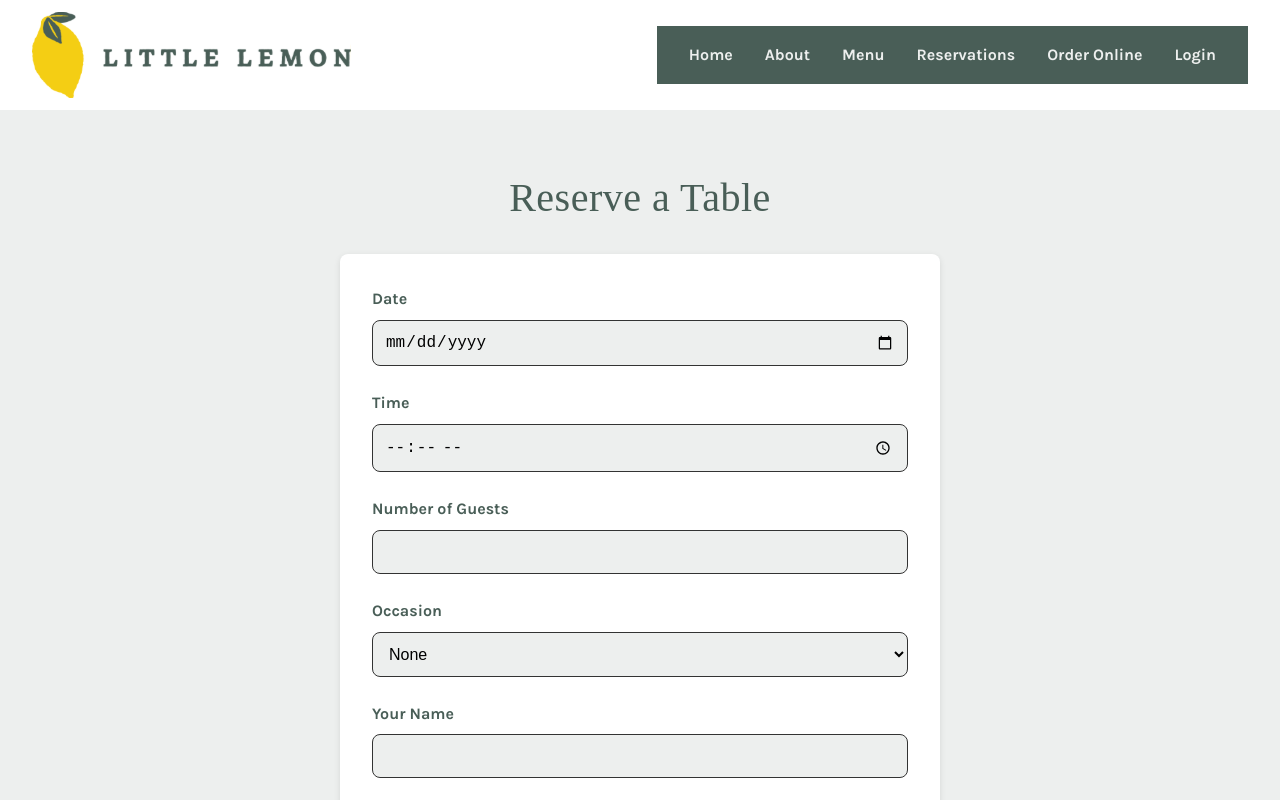
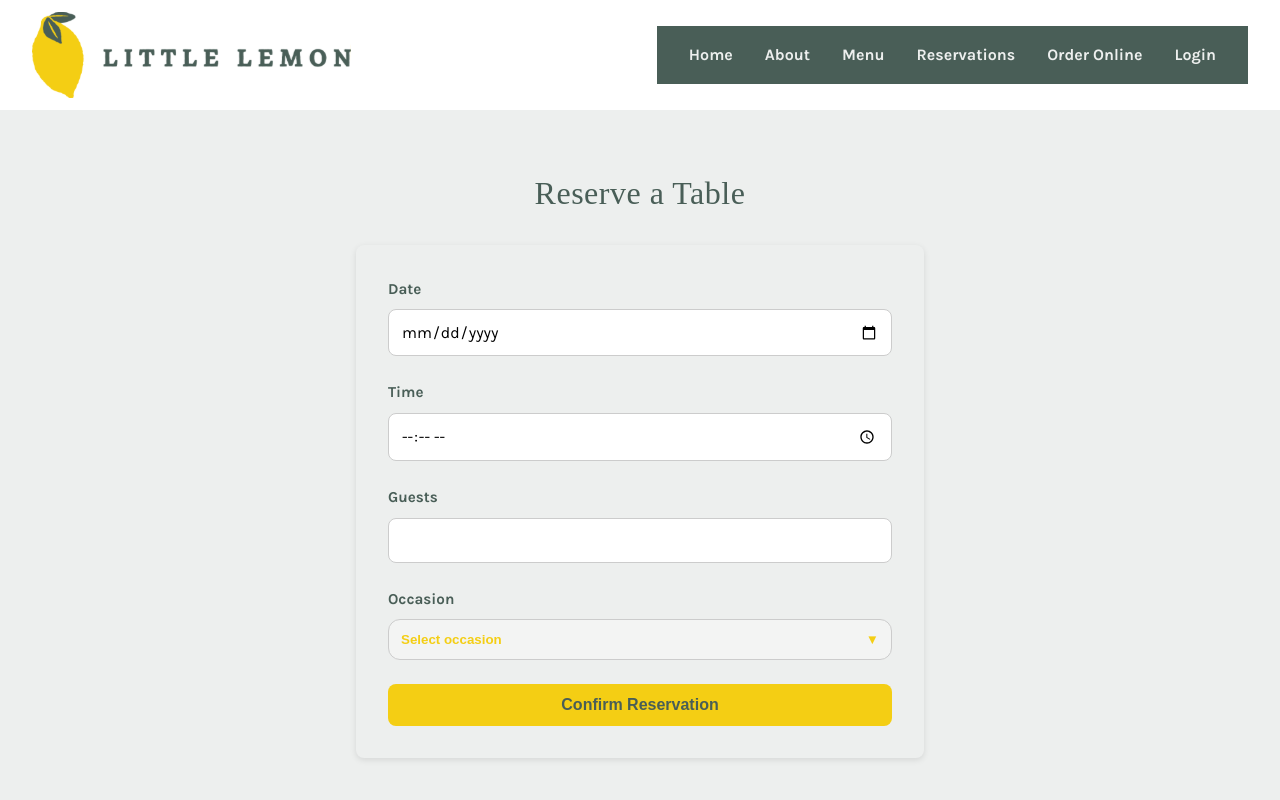
Before and after one commit to Aimeevdb/little-lemon-booking, a React (Create React App) app: page /booking in a window 1280 px wide. Shown: the top 800 px of the page. Built offline with nearby package versions, Linux system fonts and the light colour scheme; a web font is replaced by a local one.

Commit message:
Created booking form component for booking page.

```diff
--- /dev/null
+++ b/src/components/BookingForm.js
@@ -0,0 +1,54 @@
+import { useState } from "react";
+import { useNavigate } from "react-router-dom";
+import "../styles/components/booking.css";
+import Dropdown from "./Dropdown";
+
+
+export default function BookingForm() {
+  const navigate = useNavigate();
+  const [formData, setFormData] = useState({
+    date: "",
+    time: "",
+    guests: "",
+    occasion: "",
+  });
+
+  function handleChange(e) {
+    setFormData({ ...formData, [e.target.id]: e.target.value });
+  }
+
+  function handleSubmit(e) {
+    e.preventDefault();
+    navigate("/confirmation", { state: formData });
+  }
+
+  return (
+    <form className="booking-form" onSubmit={handleSubmit}>
+      <div className="form-field">
+        <label htmlFor="date">Date</label>
+        <input type="date" id="date" value={formData.date} onChange={handleChange} />
+      </div>
+      <div className="form-field">
+        <label htmlFor="time">Time</label>
+        <input type="time" id="time" value={formData.time} onChange={handleChange} />
+      </div>
+      <div className="form-field">
+        <label htmlFor="guests">Guests</label>
+        <input type="number" id="guests" value={formData.guests} onChange={handleChange} />
+      </div>
+<div className="form-field">
+  <label>Occasion</label>
+  <Dropdown
+    label="Select occasion"
+    options={["Birthday", "Anniversary", "Other"]}
+    value={formData.occasion}
+    onChange={(value) =>
+      setFormData((prev) => ({ ...prev, occasion: value }))
+    }
+  />
+</div>
+
+      <button type="submit">Confirm Reservation</button>
+    </form>
+  );
+}
--- /dev/null
+++ b/src/components/Dropdown.js
@@ -0,0 +1,38 @@
+import { useState } from "react";
+import "../styles/components/dropdown.css";
+
+export default function Dropdown({ label, options, value, onChange }) {
+  const [isOpen, setIsOpen] = useState(false);
+
+  function handleSelect(option) {
+    onChange(option);
+    setIsOpen(false);
+  }
+
+  return (
+    <div className="dropdown">
+      <button
+        type="button"
+        className={`dropdown-trigger ${value ? "selected" : ""}`}
+        onClick={() => setIsOpen(!isOpen)}
+      >
+        <span>{value || label}</span>
+        <span className="chevron">{isOpen ? "▲" : "▼"}</span>
+      </button>
+
+      {isOpen && (
+        <ul className="dropdown-menu">
+          {options.map((option) => (
+            <li
+              key={option}
+              className="dropdown-option"
+              onClick={() => handleSelect(option)}
+            >
+              {option}
+            </li>
+          ))}
+        </ul>
+      )}
+    </div>
+  );
+}
--- a/src/pages/BookingPage.js
+++ b/src/pages/BookingPage.js
@@ -1,92 +1,11 @@
-import { useNavigate } from "react-router-dom";
+import BookingForm from "../components/BookingForm";
 import "../styles/components/booking.css";
 
 export default function BookingPage() {
-  const navigate = useNavigate();
-
-  function handleSubmit(e) {
-    e.preventDefault();
-    navigate("/confirmation");
-  }
-
   return (
     <main className="booking-page">
       <h1>Reserve a Table</h1>
-
-      <form className="booking-form" onSubmit={handleSubmit}>
-
-        {/* Date */}
-        <div className="form-field">
-          <label htmlFor="res-date">Date</label>
-          <input
-            type="date"
-            id="res-date"
-            name="date"
-            required
-          />
-        </div>
-
-        {/* Time */}
-        <div className="form-field">
-          <label htmlFor="res-time">Time</label>
-          <input
-            type="time"
-            id="res-time"
-            name="time"
-            required
-          />
-        </div>
-
-        {/* Number of Guests */}
-        <div className="form-field">
-          <label htmlFor="guests">Number of Guests</label>
-          <input
-            type="number"
-            id="guests"
-            name="guests"
-            min="1"
-            max="10"
-            required
-          />
-        </div>
-
-        {/* Occasion */}
-        <div className="form-field">
-          <label htmlFor="occasion">Occasion</label>
-          <select id="occasion" name="occasion">
-            <option>None</option>
-            <option>Birthday</option>
-            <option>Anniversary</option>
-          </select>
-        </div>
-
-        {/* Name */}
-        <div className="form-field">
-          <label htmlFor="name">Your Name</label>
-          <input
-            type="text"
-            id="name"
-            name="name"
-            required
-          />
-        </div>
-
-        {/* Email */}
-        <div className="form-field">
-          <label htmlFor="email">Email</label>
-          <input
-            type="email"
-            id="email"
-            name="email"
-            required
-          />
-        </div>
-
-        {/* Submit */}
-        <button type="submit" className="submit-button">
-          Confirm Reservation
-        </button>
-      </form>
+      <BookingForm />
     </main>
   );
 }
--- a/src/styles/components/booking.css
+++ b/src/styles/components/booking.css
@@ -1,22 +1,22 @@
 .booking-page {
-  padding: 4rem 2rem;
-  background-color: var(--neutral-light);
+  padding: 4rem 1rem;
+  max-width: 600px;
+  margin: 0 auto;
   font-family: var(--font-family-base);
+  color: var(--neutral-dark);
 }
 
 .booking-page h1 {
-  font-size: 2.5rem;
+  font-size: 2rem;
   margin-bottom: 2rem;
   text-align: center;
   color: var(--secondary-color);
 }
 
 .booking-form {
-  max-width: 600px;
-  margin: 0 auto;
   display: grid;
   gap: 1.5rem;
-  background-color: white;
+  background-color: var(--neutral-light);
   padding: 2rem;
   border-radius: var(--radius);
   box-shadow: var(--shadow);
@@ -30,30 +30,32 @@
 .form-field label {
   font-weight: 600;
   margin-bottom: 0.5rem;
+  font-size: 0.95rem;
   color: var(--secondary-color);
 }
 
 .form-field input,
 .form-field select {
   padding: 0.75rem;
-  border: 1px solid var(--neutral-dark);
+  border: 1px solid #ccc;
   border-radius: var(--radius);
   font-size: 1rem;
-  background-color: var(--neutral-light);
+  background-color: white;
+  font-family: var(--font-family-base);
 }
 
-.submit-button {
+button[type="submit"] {
+  padding: 0.75rem 1.25rem;
   background-color: var(--primary-color);
   color: var(--secondary-color);
-  padding: 1rem;
   border: none;
   border-radius: var(--radius);
-  font-size: 1.1rem;
+  font-size: 1rem;
+  font-weight: 700;
   cursor: pointer;
-  transition: background-color 0.3s ease;
-  font-weight: 700;
+  transition: background-color 0.2s ease;
 }
 
-.submit-button:hover {
+button[type="submit"]:hover {
   background-color: #e3bd12;
 }
--- /dev/null
+++ b/src/styles/components/dropdown.css
@@ -0,0 +1,40 @@
+.dropdown {
+  position: relative;
+}
+
+.dropdown-trigger {
+  width: 100%;
+  padding: 12px;
+  border-radius: 12px;
+  border: 1px solid #ccc;
+  background: #f3f4f3;
+  display: flex;
+  justify-content: space-between;
+  align-items: center;
+  cursor: pointer;
+}
+
+.dropdown-trigger.selected {
+  background: #4f635b;
+  color: white;
+}
+
+.dropdown-menu {
+  position: absolute;
+  width: 100%;
+  margin-top: 4px;
+  background: #f3f4f3;
+  border-radius: 12px;
+  box-shadow: 0 8px 16px rgba(0, 0, 0, 0.15);
+  list-style: none;
+  padding: 0;
+}
+
+.dropdown-option {
+  padding: 12px;
+  cursor: pointer;
+}
+
+.dropdown-option:hover {
+  background: #e0e3e1;
+}
--- a/src/styles/global.css
+++ b/src/styles/global.css
@@ -9,3 +9,5 @@
 @import './components/hero.css';
 @import './components/specials.css';
 @import './components/testimonials.css';
+@import './components/booking.css';
+@import './components/confirmation.css';
```
